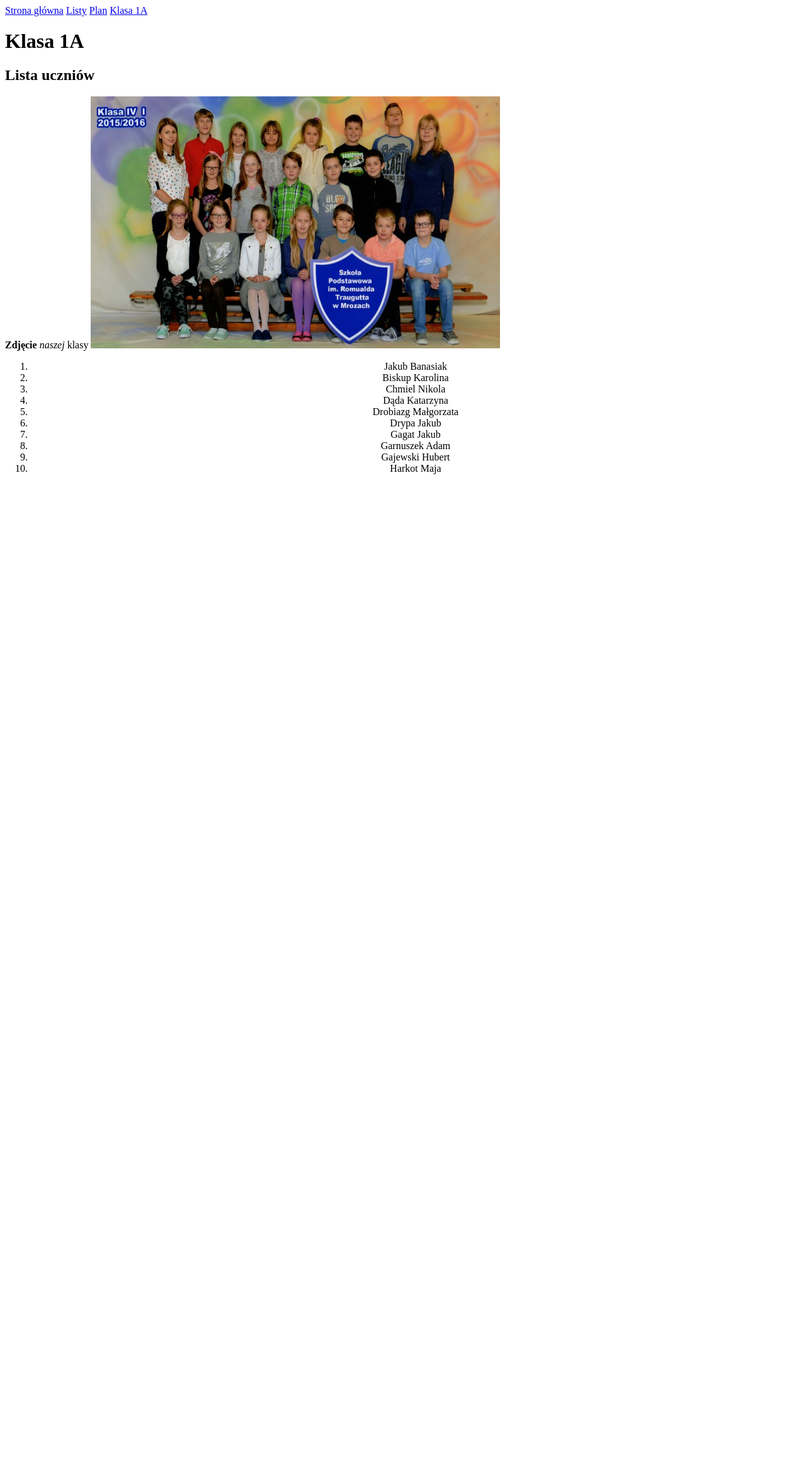
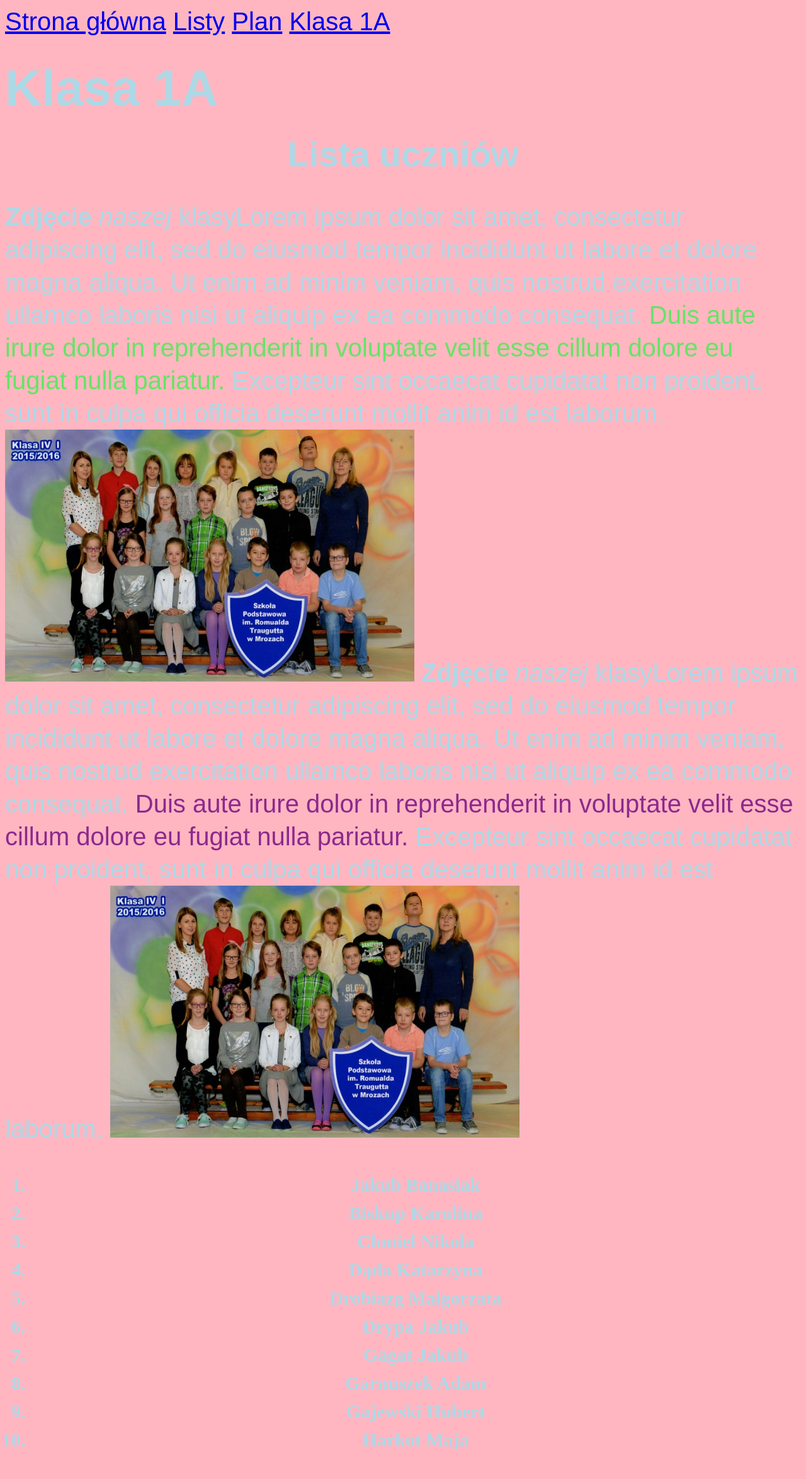
Before and after one commit to SenpaiAkaSenpai/Kody, a PHP site: page /specjalne/klasa1a.html in a window 1280 px wide. Shown: the whole page at 63% size. Before the commit the page ends 753 px from the top, so only its background shows below. Run offline with PHP 8.4, Linux system fonts and the light colour scheme.

Commit message:
własności czcionki i tekstu CSS

```diff
--- a/public_html/css/style.css
+++ b/public_html/css/style.css
@@ -1,3 +1,50 @@
 body {
-    background-color: lightblue;
+    font-family: "free mono", "comics sans MS", arial, serif;
+    font-size: 30pt;
+    line-height:1.3em;
+    color: lightblue;
+    background-color: lightpink;
     }
+
+    <style>
+@import url('https://fonts.googleapis.com/css?family=PT+Serif');
+</style>
+
+
+h1 {
+    font-family:"PT Serif", serif;
+    font-size: 230%;
+    text-align: center;
+    }
+
+h2 {
+    font-family:font-family: "PT Serif", serif;
+    font-size: 140%;
+    text-align: center;
+    }
+
+.pochylony {
+    color: lime;
+    font-style: italic;
+    }
+
+.pogrubiony {
+    color:lime;
+    font-weight:bold;
+    }
+
+.stopka {
+    color: red;
+    }
+
+li {
+    font:bold 75%/1.5 serif;
+    }
+
+.tekst1 {
+    color: #65E465;
+    }
+
+.tekst2 {
+    color: #8D288D;
+    }
--- a/public_html/index.html
+++ b/public_html/index.html
@@ -21,7 +21,7 @@
         <a class="menu" href="specjalne/klasa1a.html">Klasa 1A</a>
     </div>
 
-    <div>
+    <div id="tresc">
         <h1>H E L L O, T R A W E L L E R</h1>
 
         <h2>L A M O R O Ż E C</h2>
@@ -30,6 +30,9 @@
             <a href="http://pl.doges.wikia.com/wiki/Piese%C5%82_Wikia"><img src="https://3.bp.blogspot.com/-VYSfFixWBJ0/VzzAoAHDOPI/AAAAAAAAAx4/KVMMuKYL-2cUalVlLNdkHutuWCT_uoBDQCLcB/s1600/ffd.gif"></a>
         <h2> P U S H E E N U N I C O R N </h2>
             <img src="imgs/Pusheen.gif"></h2>
+
+            <p class="pochylony">Hej teraz jesteś wszystko gwiazda weź swoją grę na idź graj</p>
+            <p class="pochylony pogrubiony">Hej teraz jesteś gwiazdą kamienia weź swój program na zostań opłaconym</p>
     </div>
 
             <div id="stopka">
--- a/public_html/listy.html
+++ b/public_html/listy.html
@@ -2,6 +2,8 @@
 <html lang="pl">
 
 <head>
+
+    <link rel="stylesheet" type="text/css" href="css/style.css">
     <meta charset="utf-8" />
     <title>Znaczniki list HTML</title>
 </head>
--- a/public_html/plan.html
+++ b/public_html/plan.html
@@ -3,6 +3,7 @@
 
 
 <head>
+    <link href="https://fonts.googleapis.com/css?family=PT+Serif" rel="stylesheet">
     <meta charset="utf-8" />
 
         <title>Plan lekcji</title>
@@ -10,7 +11,7 @@
     <meta name="generator" content="Geany 1.29" />
 </head>
 
-<body>
+<body style="font-family: 'PT Serif', serif;" >
 
     <div id="menu">
         <a class="menu" href="index.html">Strona główna</a>
--- a/public_html/specjalne/klasa1a.html
+++ b/public_html/specjalne/klasa1a.html
@@ -2,9 +2,9 @@
 <html lang="pl">
 <head>
 
+    <link rel="stylesheet" type="text/css" href="../css/style.css">
     <meta charset="utf-8"/>
     <title> Klasa_1a.html </title>
-
 <head>
 
 
@@ -21,8 +21,13 @@
     <h2>Lista uczniów</h2>
 
     <p>
-        <b>Zdjęcie</b> <em>naszej</em> <span>klasy</span>
+        <b>Zdjęcie</b> <em>naszej</em> <span>klasy</span>Lorem ipsum dolor sit amet, consectetur adipiscing elit, sed do eiusmod tempor incididunt ut labore et dolore magna aliqua. Ut enim ad minim veniam, quis nostrud exercitation ullamco laboris nisi ut aliquip ex ea commodo consequat.<span class="tekst1"> Duis aute irure dolor in reprehenderit in voluptate velit esse cillum dolore eu fugiat nulla pariatur.</span> Excepteur sint occaecat cupidatat non proident, sunt in culpa qui officia deserunt mollit anim id est laborum.
         <img src="../imgs/podstawowka.jpg" width="650" height="400">
+
+        <b>Zdjęcie</b> <em>naszej</em> <span>klasy</span>Lorem ipsum dolor sit amet, consectetur adipiscing elit, sed do eiusmod tempor incididunt ut labore et dolore magna aliqua. Ut enim ad minim veniam, quis nostrud exercitation ullamco laboris nisi ut aliquip ex ea commodo consequat.<span class="tekst2"> Duis aute irure dolor in reprehenderit in voluptate velit esse cillum dolore eu fugiat nulla pariatur.</span> Excepteur sint occaecat cupidatat non proident, sunt in culpa qui officia deserunt mollit anim id est laborum.
+        <img src="../imgs/podstawowka.jpg" width="650" height="400">
+
+
     </p>
 
     <center><ol>
```
